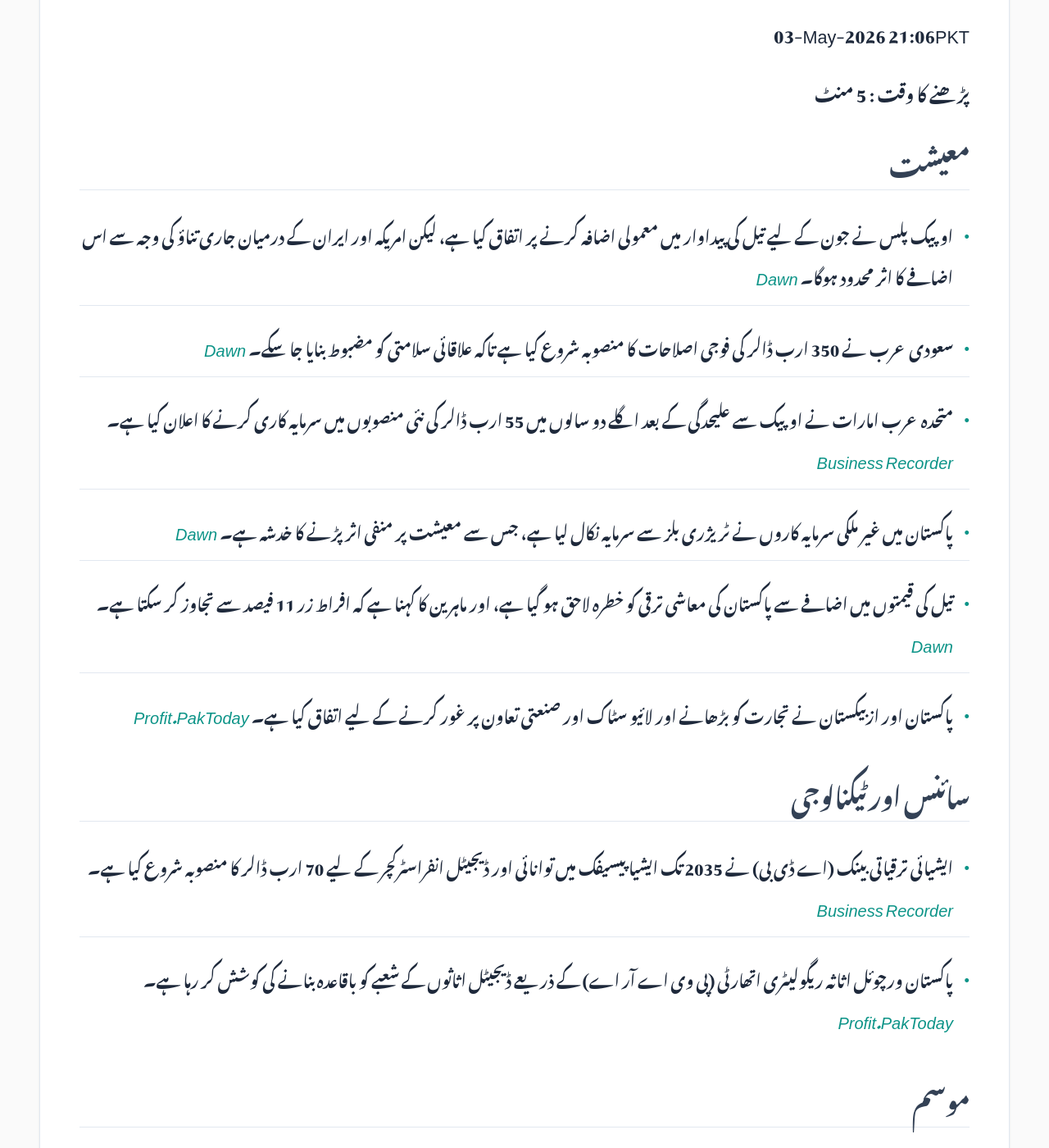
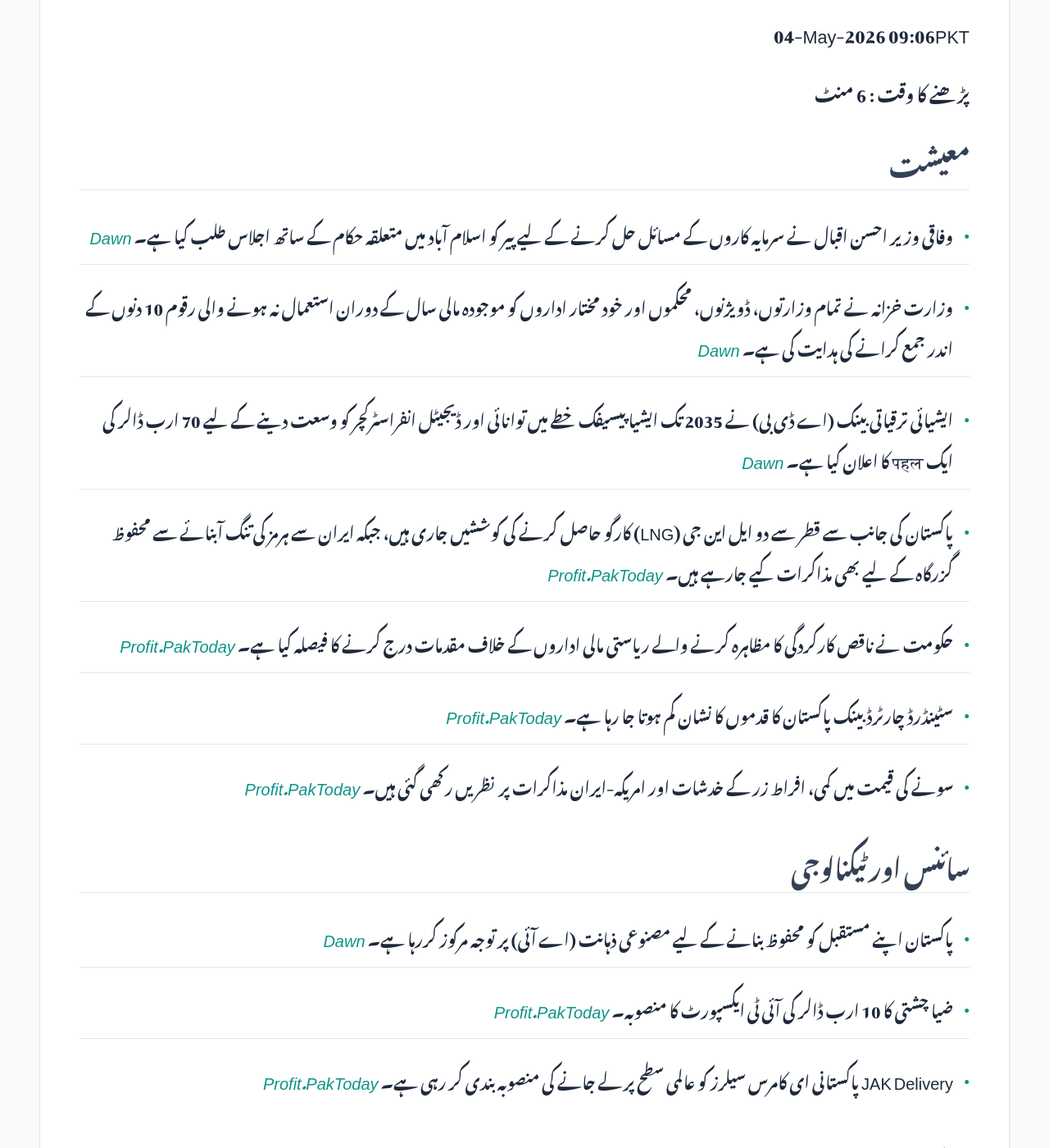
Before and after one commit to zsubzwary/news, a Jekyll site: the page built from ur/index.md, in a window 1280 px wide and 1400 px high, scrolled down 322 px. Shown: the whole window at 82% size. Built offline with Jekyll 4.4.1, drawn with Linux system fonts in a browser that asks for light colours; some web fonts are replaced; some of the changed text lies outside the part shown.

Commit message:
DateTime; 2026-05-04T04:06:58.517Z

```diff
--- a/ur/index.md
+++ b/ur/index.md
@@ -7,66 +7,83 @@ rtl: true
 
 پاکستان کی تازہ خبروں کا خلاصہ
 
- &lrm; 03-May-2026 21:06PKT
+ &lrm; 04-May-2026 09:06PKT
 
-پڑھنے کا وقت : 5 منٹ
+پڑھنے کا وقت : 6 منٹ
 
 ## معیشت
 
-* اوپیک پلس نے جون کے لیے تیل کی پیداوار میں معمولی اضافہ کرنے پر اتفاق کیا ہے، لیکن امریکہ اور ایران کے درمیان جاری تناؤ کی وجہ سے اس اضافے کا اثر محدود ہوگا۔ *[Dawn](https://www.dawn.com/news/1997215/opec-agrees-third-oil-output-quota-hike-since-hormuz-closure)*
-* سعودی عرب نے 350 ارب ڈالر کی فوجی اصلاحات کا منصوبہ شروع کیا ہے تاکہ علاقائی سلامتی کو مضبوط بنایا جا سکے۔ *[Dawn](https://www.dawn.com/news/1997222/israel-approves-plan-to-buy-f-35-and-f-15ia-fighter-jets-from-lockheed-boeing)*
-* متحدہ عرب امارات نے اوپیک سے علیحدگی کے بعد اگلے دو سالوں میں 55 ارب ڈالر کی نئی منصوبوں میں سرمایہ کاری کرنے کا اعلان کیا ہے۔ *[Business Recorder](https://www.brecorder.com/news/40419396/uae-oil-giant-pledges-55-billion-in-new-projects-by-2028-statement)*
-* پاکستان میں غیر ملکی سرمایہ کاروں نے ٹریژری بلز سے سرمایہ نکال لیا ہے، جس سے معیشت پر منفی اثر پڑنے کا خدشہ ہے۔ *[Dawn](https://www.dawn.com/news/1997099/foreign-investors-exit-t-bills)*
-* تیل کی قیمتوں میں اضافے سے پاکستان کی معاشی ترقی کو خطرہ لاحق ہو گیا ہے، اور ماہرین کا کہنا ہے کہ افراط زر 11 فیصد سے تجاوز کر سکتا ہے۔ *[Dawn](https://www.dawn.com/news/1997098/oil-spike-threatens-pakistans-economic-growth)*
-* پاکستان اور ازبیکستان نے تجارت کو بڑھانے اور لائیو سٹاک اور صنعتی تعاون پر غور کرنے کے لیے اتفاق کیا ہے۔ *[Profit.PakToday](https://profit.pakistantoday.com.pk/2026/05/03/pakistan-uzbekistan-move-to-expand-trade-ties-explore-livestock-and-industrial-cooperation/)*
+* وفاقی وزیر احسن اقبال نے سرمایہ کاروں کے مسائل حل کرنے کے لیے پیر کو اسلام آباد میں متعلقہ حکام کے ساتھ اجلاس طلب کیا ہے۔ *[Dawn](https://www.dawn.com/news/1997361/minister-vows-to-remove-hurdles-faced-by-investors)*
+* وزارت خزانہ نے تمام وزارتوں، ڈویژنوں، محکموں اور خود مختار اداروں کو موجودہ مالی سال کے دوران استعمال نہ ہونے والی رقوم 10 دنوں کے اندر جمع کرانے کی ہدایت کی ہے۔ *[Dawn](https://www.dawn.com/news/1997364/ministries-told-to-surrender-unspent-funds)*
+* ایشیائی ترقیاتی بینک (اے ڈی بی) نے 2035 تک ایشیا پیسیفک خطے میں توانائی اور ڈیجیٹل انفراسٹرکچر کو وسعت دینے کے لیے 70 ارب ڈالر کی ایک पहल کا اعلان کیا ہے۔ *[Dawn](https://www.dawn.com/news/1997232/adb-announces-70bn-initiative-to-boost-cross-border-electricity-trade-increase-broadband-access-in-asia-pacific)*
+* پاکستان کی جانب سے قطر سے دو ایل این جی (LNG) کارگو حاصل کرنے کی کوششیں جاری ہیں، جبکہ ایران سے ہرمز کی تنگ آبنائے سے محفوظ گزرگاہ کے لیے بھی مذاکرات کیے جارہے ہیں۔ *[Profit.PakToday](https://profit.pakistantoday.com.pk/2026/05/04/pakistan-seeks-two-qatari-lng-cargoes-holds-talks-with-iran-for-safe-passage-through-strait-of-hormuz)*
+* حکومت نے ناقص کارکردگی کا مظاہرہ کرنے والے ریاستی مالی اداروں کے خلاف مقدمات درج کرنے کا فیصلہ کیا ہے۔ *[Profit.PakToday](https://profit.pakistantoday.com.pk/2026/05/04/government-decides-to-put-underperforming-state-financial-bodies-on-trial)*
+* سٹینڈرڈ چارٹرڈ بینک پاکستان کا قدموں کا نشان کم ہوتا جا رہا ہے۔ *[Profit.PakToday](https://profit.pakistantoday.com.pk/2026/05/04/the-ever-shrinking-footprint-of-standard-chartered-bank)*
+* سونے کی قیمت میں کمی، افراط زر کے خدشات اور امریکہ-ایران مذاکرات پر نظریں رکھی گئی ہیں۔ *[Profit.PakToday](https://profit.pakistantoday.com.pk/2026/05/04/gold-dips-as-inflation-concerns-linger-markets-watch-us-iran-talks)*
 
 ## سائنس اور ٹیکنالوجی
 
-* ایشیائی ترقیاتی بینک (اے ڈی بی) نے 2035 تک ایشیا پیسیفک میں توانائی اور ڈیجیٹل انفراسٹرکچر کے لیے 70 ارب ڈالر کا منصوبہ شروع کیا ہے۔ *[Business Recorder](https://www.brecorder.com/news/40419397/adb-launches-70bn-plan-for-energy-digital-infrastructure-in-asia-pacific)*
-* پاکستان ورچوئل اثاثہ ریگولیٹری اتھارٹی (پی وی اے آر اے) کے ذریعے ڈیجیٹل اثاثوں کے شعبے کو باقاعدہ بنانے کی کوشش کر رہا ہے۔ *[Profit.PakToday](https://profit.pakistantoday.com.pk/2026/05/03/pakistan-moves-to-formalise-digital-assets-sector-as-40-million-users-operate-informally/)*
+* پاکستان اپنے مستقبل کو محفوظ بنانے کے لیے مصنوعی ذہانت (اے آئی) پر توجہ مرکوز کررہا ہے۔ *[Dawn](https://www.dawn.com/news/1997325/pakistans-ai-reckoning)*
+* ضیا چشتی کا 10 ارب ڈالر کی آئی ٹی ایکسپورٹ کا منصوبہ۔ *[Profit.PakToday](https://profit.pakistantoday.com.pk/2026/05/04/zia-chishtis-ten-billion-dollar-it-export-playbook)*
+* JAK Delivery پاکستانی ای کامرس سیلرز کو عالمی سطح پر لے جانے کی منصوبہ بندی کر رہی ہے۔ *[Profit.PakToday](https://profit.pakistantoday.com.pk/2026/05/04/inside-jak-deliverys-plan-to-take-pakistani-ecommerce-sellers-global)*
 
 ## موسم
 
-* (کوئی خبر نہیں)
+* کراچی میں شدید گرمی کی لہر، کے الیکٹرک کا لوڈ شیڈنگ نہ کرنے کا دعویٰ۔ *[Business Recorder](https://www.brecorder.com/news/40419477/heatwave-intensifies-but-ke-says-there-will-be-no-load-shedding)*
 
 ## سیاست
 
 * وزیراعظم شہباز شریف نے نواز شریف سے ملاقات کی اور ملک کی سیاسی صورتحال اور مشرق وسطیٰ میں امن کے لیے کیے گئے اقدامات پر تبادلہ خیال کیا۔ *[Dawn](https://www.dawn.com/news/1997218/pm-shehbaz-calls-on-nawaz-discusses-political-situation-in-country-steps-taken-for-peace-in-middle-east)*
-* صدر زرداری اور وزیراعظم شہباز شریف نے صحافتی آزادی کی حفاظت اور قابل اعتماد رپورٹنگ پر زور دیا۔ *[Dawn](https://www.dawn.com/news/1997192/president-pm-renew-resolve-to-protect-journalistic-freedom-stress-credible-reporting)*
-* امریکی وزیر خارجہ مارکو روبیو پوپ کے ساتھ تنازع کے بعد ویٹیکن اور اٹلی کا دورہ کریں گے۔ *[Dawn](https://www.dawn.com/news/1997196/us-secretary-of-state-rubio-to-visit-vatican-rome-after-trumps-row-with-pope)*
-* ایران نے امریکہ کو خبردار کیا ہے کہ اس کے پاس فوجی کارروائی کرنے یا مذاکرات کرنے کے دو ہی آپشن ہیں۔ *[Dawn](https://www.dawn.com/news/1997084/iran-says-ball-in-us-court-on-war-or-diplomacy)*
+* وزیراعظم نے پنجاب کی وزیر اعلیٰ مریم نواز کے ساتھ بھی ملاقات کی۔ *[Dawn](https://www.dawn.com/news/1997218/pm-shehbaz-calls-on-nawaz-discusses-political-situation-in-country-steps-taken-for-peace-in-middle-east)*
+* ایران امریکہ کے ساتھ 14 نکات کے منصوبے پر ردعمل کا جائزہ لے رہا ہے، جبکہ ٹرمپ کا کہنا ہے کہ واشنگٹن تہران کے ساتھ "بہت مثبت" گفتگو کر رہا ہے۔ *[Dawn](https://www.dawn.com/news/1997230/iran-reviewing-us-response-to-14-point-plan-trump-says-washington-having-very-positive-discussions-with-tehran)*
+* پیپلز پارٹی کی رہنما عاصفہ بھٹو زرداری سے آراٹ مارچ کے منتظمین نے مدد کی درخواست کی ہے۔ *[Dawn](https://www.dawn.com/news/1997240/with-a-week-left-for-aurat-march-in-karachi-organisers-say-noc-yet-to-be-issued)*
 
 ## قومی
 
-* باجوڑ میں ایک سماجی کارکن سمیت دو افراد الگ الگ حملوں میں ہلاک ہو گئے۔ *[Dawn](https://www.dawn.com/news/1997227/2-men-including-social-activist-killed-in-separate-attacked-in-kps-bajaur)*
-* لکی مروت میں ایک پولیس اہلکار کو دہشت گردوں نے قتل کر دیا۔ *[Dawn](https://www.dawn.com/news/1997202/policeman-gunned-down-near-his-home-in-kps-lakki-marwat)*
-* راولپنڈی میں بحریہ ٹاؤن کے رہائشیوں نے بنیادی سہولیات کی عدم دستیابی کے خلاف احتجاج کیا۔ *[Dawn](https://www.dawn.com/news/1997055/bahria-town-residents-in-rawalpindi-protest-against-absence-of-basic-amenities)*
-* لاہور میں ایک یوٹیوبر کو القاعدہ کے لیے افراد کی بھرتی کرنے کے الزام میں گرفتار کیا گیا۔ *[Dawn](https://www.dawn.com/news/1997111/youtuber-held-for-recruiting-individuals-for-al-qaeda)*
-* ٹیکسلا میں پرانی دھرمراجیکا ستوپ میں 1500 سال بعد دوبارہ بدھ مذہب کے واعظ منعقد ہوئے۔ *[Dawn](https://www.dawn.com/news/1997060/ancient-dharmarajika-stupa-in-taxila-echoes-with-dhamma-sermon-after-1500-years)*
+* آزاد جموں و کشمیر کے وزیراعظم راجہ فیصل ممتاز راتھور نے لائن آف کنٹرول سے بے گھر ہونے والے 1000 سے زائد خاندانوں کو زمین کی ملکیت کے حقوق دیے۔ *[Dawn](https://www.dawn.com/news/1997314/ajk-pm-grants-land-ownership-to-1000-families-displaced-by-loc-shelling)*
+* پنجاب پولیس کے افسران کو "مشکل علاقوں" میں تبادلہ کرنے کے فیصلے پر اعتراضات، آئی جی پی نے اسلام آباد سے معاملہ اٹھانے کا فیصلہ کیا۔ *[Dawn](https://www.dawn.com/news/1997366/punjab-cops-in-a-bind-over-transfer-to-hard-areas)*
+* خیبر پختونخوا کے باجور میں دو افراد، جن میں ایک سماجی کارکن بھی شامل ہے، الگ الگ حملوں میں ہلاک ہوئے۔ *[Dawn](https://www.dawn.com/news/1997227/2-men-including-social-activist-killed-in-separate-attacks-in-kps-bajaur)*
+* ساجد علی سدپارہ نے بغیر اضافی آکسیجن کے دنیا کی پانچویں بلند ترین چوٹی ماکالو پر چڑھائی کی۔ *[Dawn](https://www.dawn.com/news/1997195/sajid-sadpara-summits-worlds-5th-highest-mountain-makalu-without-supplemental-oxygen)*
+* دودھ پر ٹیکس کم کرنے کا مطالبہ کیا گیا ہے۔ *[Dawn](https://www.dawn.com/news/1997360/govt-urged-to-reduce-tax-on-milk)*
+* کراچی میں بجلی کی لوڈ شیڈنگ کے خلاف احتجاج۔ *[ARY](https://arynews.tv/karachi-residents-protest-against-power-outages)*
 
 ## بین الاقوامی
 
-* اسرائیل نے لاک ہیڈ مارٹن اور بوئنگ سے F-35 اور F-15IA جنگجو طیارے خریدنے کی منظوری دے دی۔ *[Dawn](https://www.dawn.com/news/1997222/israel-approves-plan-to-buy-f-35-and-f-15ia-fighter-jets-from-lockheed-boeing)*
-* جاپان نے 11 دنوں کی لڑائی کے بعد اپنے سب سے بڑے جنگلات کی آگ پر قابو پا لیا ہے۔ *[Dawn](https://www.dawn.com/news/1997187/japan-contains-one-of-its-biggest-wildfires-in-decades-after-11-day-battle)*
-* ایران نے ایک ایسے شخص کو سزائے موت دی ہے جو 2022 کے احتجاج کے دوران ایک سکیورٹی اہلکار کے قتل میں ملوث تھا۔ *[Business Recorder](https://www.brecorder.com/news/40419388/iran-executes-man-convicted-over-killing-of-security-officer-in-2022-unrest)*
+* یروشلم میں ایک یہودی انتہا پسند کی جانب سے نین پر حملے کے بعد عیسائیوں میں تشویش کی لہر دوڑ گئی۔ *[Dawn](https://www.dawn.com/news/1997344/jerusalem-christians-worried-after-attack-on-nun-by-jewish-extremist)*
+* امریکہ مراکش میں گمشدہ دو فوجیوں کی تلاش میں مدد کر رہا ہے۔ *[Dawn](https://www.dawn.com/news/1997313/search-underway-for-two-missing-us-troops-in-morocco)*
+* اسرائیل نے لاک ہیڈ مارٹن اور بوئنگ سے F-35 اور F-15IA جنگجو طیارے خریدنے کی منصوبہ بندی کو منظور کیا۔ *[ARY](https://arynews.tv/israel-approves-plan-to-buy-f-35-and-f-15ia-fighter-jets-from-lockheed-boeing)*
+* ایران جنگ طویل ہو سکتی ہے۔ *[Dawn](https://www.dawn.com/news/1997326/a-long-war)*
 
 ## کھیل
 
-* پشاور زلمی نے پی ایس ایل فائنل میں حیدرآباد کنگز مین کے خلاف ٹاس جیت کر پہلے فیلڈنگ کا فیصلہ کیا۔ *[Dawn](https://www.dawn.com/news/1997223/peshawar-zalmi-win-toss-opt-to-field-first-against-debutants-hyderabad-kingsmen-in-psl-final)*
-* ساجد سدپارہ نے بغیر اضافی آکسیجن کے دنیا کی پانچویں بلند ترین چوٹی ماکالو پر چڑھنے میں کامیابی حاصل کی۔ *[Dawn](https://www.dawn.com/news/1997195/sajid-sadpara-summits-worlds-5th-highest-mountain-makalu-without-supplemental-oxygen)*
-* آرسنل نے فلہم کو 3-0 سے شکست دے کر مانچسٹر سٹی پر چھ پوائنٹس کی برتری حاصل کر لی۔ *[Business Recorder](https://www.brecorder.com/news/40419385/arsenal-breeze-past-fulham-to-open-six-point-gap-over-man-city)*
-* بارسلونا نے اوساسونا کو 2-1 سے شکست دے کر لا لیگا کے ٹائٹل کے قریب پہنچ گئی۔ *[Business Recorder](https://www.brecorder.com/news/40419386/barcelona-close-on-laliga-title-with-late-win-at-osasuna)*
+* پشاور زلمی نے حیدرآباد کنگز مین کو 5 وکٹوں سے شکست دے کر دوسری بار پی ایس ایل ٹرافی جیتی۔ *[Dawn](https://www.dawn.com/news/1997223/peshawar-zalmi-beat-hyderabad-kingsmen-by-5-wickets-lift-psl-trophy-a-second-time)*
+* فارمولا ون میامی گرینڈ پریکس میں ڈی جے خالد اور لیونل میسی سمیت کئی مشہور شخصیات نے شرکت کی۔ *[ARY](https://arynews.tv/from-dj-khaled-to-lionel-messi-stars-descend-on-formula-1-miami-grand-prix-paddock)*
 
 ## صحت
 
-* (کوئی خبر نہیں)
+* خیبر پختونخوا میں کینسر کے مریضوں کو مفت دوائیں فراہم کی جائیں گی۔ *[ARY](https://arynews.tv/cancer-patients-to-get-free-medicines-in-kp)*
 
 ## دیگر
 
-* امریکہ اور ایران کے درمیان جنگ کے خطرے کے پیش نظر، ایران نے کہا کہ امریکہ کے پاس دو ہی آپشن ہیں: ناممکن فوجی کارروائی یا ایک برا معاہدہ۔ *[Dawn](https://www.dawn.com/news/1997230/iran-says-us-faces-choice-between-impossible-military-operation-bad-deal-trump-mulls-peace-proposal)*
-* اوسامہ بن لادن کے ایبٹ آباد میں مارے جانے کے دس سال بعد، سی آئی اے کی ایک نئی رپورٹ میں انکشاف ہوا ہے کہ وہ چھاپے سے پہلے فرار ہونے کے قریب تھے۔ *[Dawn](https://www.dawn.com/news/1997079/bin-laden-nearly-slipped-out-of-abbottabad-cia-report)*
-* سیدنی سونی نے سڈنی سوانز کی AFL میں فتح کا جشن منایا۔ *[ARY](https://arynews.tv/sydney-sweeney-enjoys-sydney-swans-victory-at-afl)*
-* ہانی شاکر، عرب گیت کے شہزادے، 73 سال کی عمر میں انتقال کر گئے۔ *[ARY](https://arynews.tv/hani-shaker-prince-of-arabic-singing-passes-away-at-73)*
-* میسی کا گول میامی کے 4-3 کے نقصان کو روکنے کے لیے کافی نہیں تھا۔ *[ARY](https://arynews.tv/messi-goal-not-enough-as-miami-collapse-in-4-3-loss-to-orlando)*
-* پرنس آرچی نے اپنے چچا زاد بھائی پرنس لوئس سے پہلے شاہی سنگ میل حاصل کیا۔ *[ARY](https://arynews.tv/prince-archie-achieves-royal-milestone-before-cousin-prince-louis)*
-* ایک مسافر نے چنئی ائیرپورٹ پر ایمرجنسی ایگزٹ سے ائیر عربیہ کی پرواز سے چھلانگ لگائی۔ *[ARY](https://arynews.tv/passenger-jumps-from-air-arabia-flight-at-chennai-airport-via-emergency-exit)*
+* جیمینہ گولڈ سمتھ کی دوبارہ شادی کی منصوبہ بندی۔ *[Dawn](https://www.dawn.com/news/1997348/jemima-plans-to-remarry)*
+* روح سپیریٹ نے اچانک بند ہونے کے بعد زیادہ تر صارفین کو رقم واپس کر دی۔ *[ARY](https://arynews.tv/spirit-says-most-customers-refunded-after-abrupt-shutdown)*
+* کائلی جینر نے ٹمتھی شالامیٹ کو برڈوے شو کے لیے ساتھ لے گئیں، ساتھ میں کم کارڈشیان اور کرس بھی موجود تھیں۔ *[ARY](https://arynews.tv/kylie-jenner-brings-timothee-chalamet-for-broadway-night-with-kim-kardashian-and-mom-kris)*
+* اداکارہ شارون رونی کا شو دیکھنے کے قابل ہے۔ *[ARY](https://arynews.tv/sharon-rooneys-brilliant-show-starring-jodie-comer-is-a-must-watch)*
+* اوورسیز پاکستانیوں کے لیے اپنی کار کا منصوبہ، خاندانوں کو کم نرخوں پر کاریں دینے کا موقع۔ *[ARY](https://arynews.tv/roshan-apni-car-overseas-pakistanis-can-now-gift-cars-to-families-at-lower-rates)*
+* ٹوبی میگواائر ایوینجرز ڈومس ڈے میں اسپائیڈر مین کا کردار دوبارہ ادا کر سکتے ہیں۔ *[ARY](https://arynews.tv/tobey-maguire-may-reprise-spider-man-role-in-avengers-doomsday)*
+* فی اے (FIA) کی جانب سے کاٹن ایکسچینج بلڈنگ پر قبضہ، شدید تنقید۔ *[Business Recorder](https://www.brecorder.com/news/40419489/weekly-cotton-review-fia-move-invites-sharp-criticism)*
+* پریس آزادی کے دن، میڈیا پر عائد پابندیاں ہٹانے کا مطالبہ۔ *[Business Recorder](https://www.brecorder.com/news/40419475/world-press-freedom-day-govt-urged-to-repeal-peca-lift-curbs-on-media)*
+* پریس آزادی کے دن صحافیوں کی حفاظت پر تشویش کا اظہار۔ *[Business Recorder](https://www.brecorder.com/news/40419476/world-press-freedom-day-jac-says-concerned-over-safety-of-journalists)*
+* ایندھن کی قیمتوں میں کمی کے باعث ایشیائی حصص میں اضافہ، مشرق وسطیٰ کی غیر یقینی صورتحال کے درمیان خام تیل کی قیمت مستحکم رہی۔ *[Business Recorder](https://www.brecorder.com/news/40419489/stocks-edge-up-in-asia-oil-flat-amid-middle-east-uncertainty)*
+* بھارت میں انسانی حقوق کی صورتحال تشویشناک ہے۔ *[Business Recorder](https://www.brecorder.com/news/40419408/an-endless-nightmare-in-india)*
+* قانون کے بغیر عمل درآمد۔ *[Business Recorder](https://www.brecorder.com/news/40419407/enforcement-without-due-process)*
+* متحدہ عرب امارات اوپیک (OAPEC) سے الگ ہو گیا۔ *[Profit.PakToday](https://profit.pakistantoday.com.pk/2026/05/04/after-opec-uae-exits-arab-oil-exporter-group-oapec)*
+* کراچی میں تین نوجوان ہب ندی میں ڈوب گئے۔ *[Business Recorder](https://www.brecorder.com/news/40419482/three-karachi-youths-drown-in-hub-river)*
+* کراچی کے مسائل حل کرنے سے معیشت کو فروغ ملے گا۔ *[Business Recorder](https://www.brecorder.com/news/40419474/resolving-issues-of-karachi-helps-boost-economy-pdp)*
+* پنجاب حکومت نے فیصل آباد ماس ٹرانزٹ روٹ کے ساتھ شہری جنگلات لگانے کا حکم دیا۔ *[Business Recorder](https://www.brecorder.com/news/40419478/brt-red-line-shahrah-e-bhutto-sindh-cm-orders-fast-track-completion)*
+* سندھ حکومت نے کے بی آر ٹی ریڈ لائن اور شاہراہ بھٹو کی تعمیر کو تیز کرنے کا حکم دیا۔ *[Business Recorder](https://www.brecorder.com/news/40419481/work-on-brt-project-progressing-well-despite-challenges-sharjeel)*
+* شرجیل انعام میمون نے صحافیوں کو خراج تحسین پیش کیا۔ *[Business Recorder](https://www.brecorder.com/news/40419479/sharjeel-pays-tributes-to-journalists)*
+* متحدہ عرب امارات اوپیک سے الگ ہو گیا۔ *[Profit.PakToday](https://profit.pakistantoday.com.pk/2026/05/04/after-opec-uae-exits-arab-oil-exporter-group-oapec)*
+* سونے کی قیمت میں کمی، افراط زر کے خدشات اور امریکہ-ایران مذاکرات پر نظریں رکھی گئی ہیں۔ *[Profit.PakToday](https://profit.pakistantoday.com.pk/2026/05/04/gold-dips-as-inflation-concerns-linger-markets-watch-us-iran-talks)*
+* چاندی کی قیمت میں تبدیلی۔ *[Profit.PakToday](https://profit.pakistantoday.com.pk/2026/05/04/silver-price-in-pakistan-for-today-may-04-2026)*
+* پاکستان کی بیرونی ادائیگیوں پر خلیج تعاون کونسل (GCC) ریاستوں پر بڑھتی ہوئی انحصار۔ *[Business Recorder](https://www.brecorder.com/news/40419406/greater-reliance-of-external-accounts-on-gcc-states)*
```
